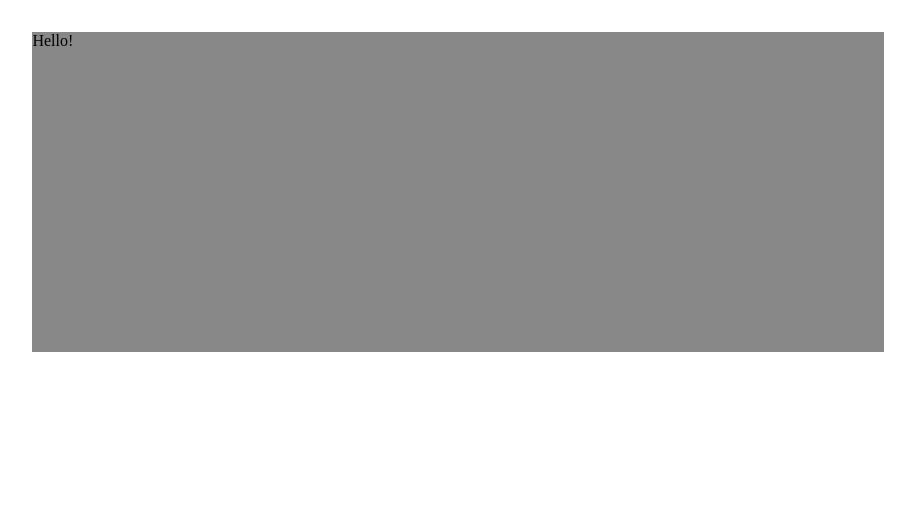
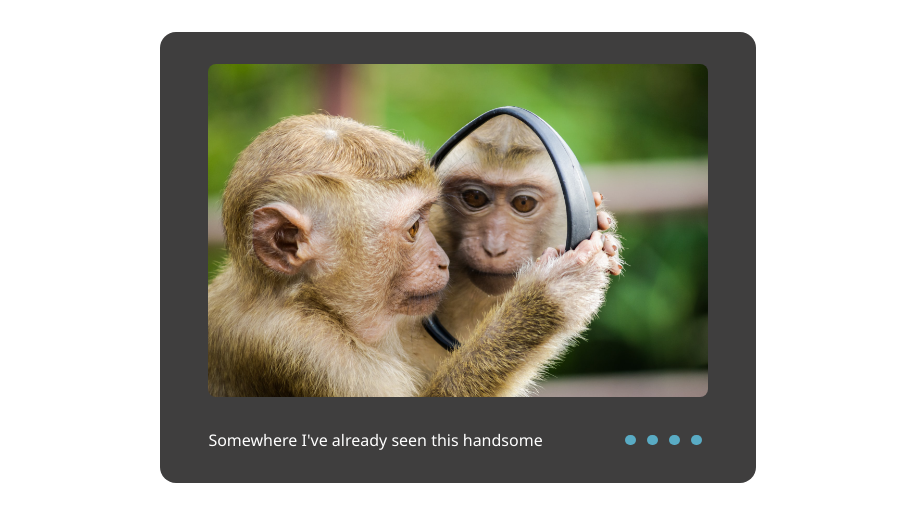
Before and after one commit to mayerror/cssMemSlider, a plain HTML site: page cssMemSlider/index.html in a window 1280 px wide. Shown: the whole page, without its empty margins (182-1097 px from the left). Drawn offline with Linux system fonts and the light colour scheme.

Commit message:
feat: add styles for desktop (Sat Oct 16 19:34:19 2021)

```diff
--- a/cssMemSlider/index.html
+++ b/cssMemSlider/index.html
@@ -1,5 +1,6 @@
 <!DOCTYPE html>
 <html lang="en">
+
 <head>
   <meta charset="UTF-8">
   <meta http-equiv="X-UA-Compatible" content="IE=edge">
@@ -7,12 +8,57 @@
   <link rel="stylesheet" href="style.css">
   <title>Document</title>
 </head>
+
 <body>
   <div class="wrapper">
     <div class="mem-slider">
-      Hello!
+      <div class="mem-slider__slide-wrapper">
+        <div class="mem-slider__container">
+          <div class="mem-slider__slide">
+            <img src="./img/andre-mouton-GBEHjsPQbEQ-unsplash.jpg" alt="monkey" class="mem-slider__img">
+          </div>
+          <div class="mem-slider__slide">
+            <img src="./img/nick-fewings-mnuxxOaFO1s-unsplash.jpg" alt="monkey" class="mem-slider__img">
+          </div>
+          <div class="mem-slider__slide">
+            <img src="./img/pascal-mauerhofer-DDXpun_CQR0-unsplash.jpg" alt="monkey" class="mem-slider__img">
+          </div>
+          <div class="mem-slider__slide">
+            <img src="./img/rebekah-howell-9FDKj-FrfA4-unsplash.jpg" alt="monkey" class="mem-slider__img">
+          </div>
+        </div>
+      </div>
+      <div class="mem-slider__tools">
+        <div class="mem-slider__caption mem-slider__caption-active">
+          <p>Somewhere I've already seen this handsome</p>
+        </div>
+        <div class="mem-slider__caption">
+          <p>I have to get back before lunch</p>
+        </div>
+        <div class="mem-slider__caption">
+          <p>Dad, are you ok?</p>
+        </div>
+        <div class="mem-slider__caption">
+          <p>They say: pets make you happier)</p>
+        </div>
+        <div class="mem-slider__controls">
+          <div class="mem-slider__bullet-area">
+            <div class="mem-slider__bullet"></div>
+          </div>
+          <div class="mem-slider__bullet-area">
+            <div class="mem-slider__bullet"></div>
+          </div>
+          <div class="mem-slider__bullet-area">
+            <div class="mem-slider__bullet"></div>
+          </div>
+          <div class="mem-slider__bullet-area">
+            <div class="mem-slider__bullet"></div>
+          </div>
+        </div>
+      </div>
 
     </div>
   </div>
 </body>
+
 </html>
--- a/cssMemSlider/style.css
+++ b/cssMemSlider/style.css
@@ -1,16 +1,83 @@
 * {
   margin: 0;
   padding: 0;
+  font-family: 'Segoe UI', Tahoma, Geneva, Verdana, sans-serif;
 }
 .wrapper {
-  width: 70%;
+  max-width: 60%;
   margin: 0 auto;
   padding: 2rem 0;
 }
 
 .mem-slider {
-  width: 95%;
-  height: 20rem;
+  max-width: 65%;
+  height: auto;
+  padding: 2rem 3rem;
   margin: 0 auto;
-  background-color: #888;
+  background-color: rgb(63, 62, 62);
+  border-radius: 1rem;
 }
+
+.mem-slider__slide-wrapper {
+  width: 100%;
+  border-radius: 0.5rem;
+  overflow: hidden;
+}
+
+.mem-slider__container {
+  display: flex;
+  /* width: 100%;
+  height: 100%; */
+}
+
+.mem-slider__slide {
+  flex: 0 0 100%;
+}
+
+.mem-slider__img {
+  display: block;
+  width: 100%;
+  height: 100%;
+  object-fit: cover;
+}
+
+.mem-slider__tools {
+  margin-top: 2rem;
+}
+
+.mem-slider__tools,
+.mem-slider__controls {
+  display: flex;
+  flex-wrap: nowrap;
+  justify-content: space-between;
+  align-items: center;
+}
+.mem-slider__caption {
+  color: #fff;
+  display: none;
+}
+.mem-slider__caption-active {
+  display: block;
+}
+
+.mem-slider__controls {
+  /* column-gap: .7rem; */
+}
+.mem-slider__bullet-area {
+  display: flex;
+  align-items: center;
+  justify-content: center;
+  width: 1.375rem;
+  height: 1.375rem;
+  cursor: pointer;
+  transition: all 0.2s ease-in-out;
+}
+.mem-slider__bullet {
+  width: .65rem;
+  height: .65rem;
+  background: rgb(89, 171, 196);
+  border-radius: 50%;
+}
+.mem-slider__bullet-area:hover .mem-slider__bullet{
+  background: #fff;
+}
```
Also changed, not shown: cssMemSlider/img/andre-mouton-GBEHjsPQbEQ-unsplash.jpg (added), cssMemSlider/img/nick-fewings-mnuxxOaFO1s-unsplash.jpg (added), cssMemSlider/img/pascal-mauerhofer-DDXpun_CQR0-unsplash.jpg (added), cssMemSlider/img/rebekah-howell-9FDKj-FrfA4-unsplash.jpg (added).
